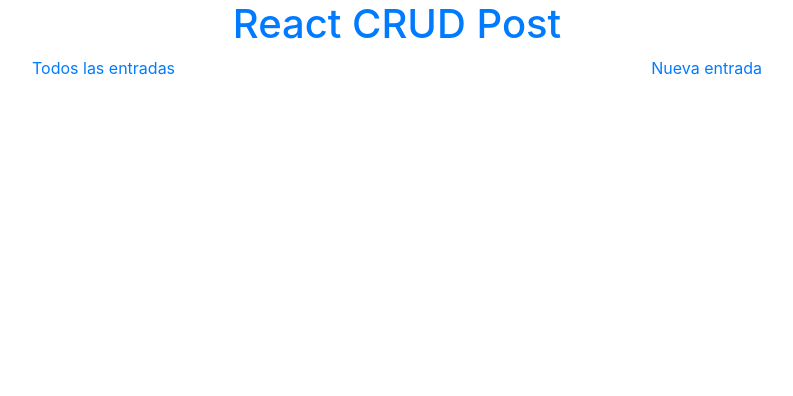
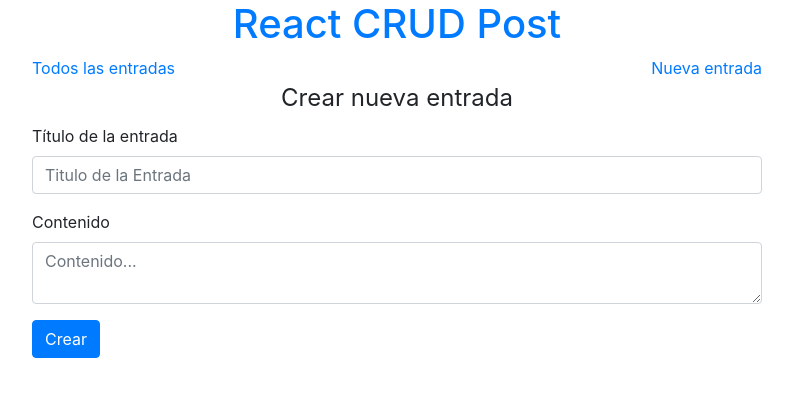
Before and after one commit to lrg1980/abmreactpost, a React (Create React App) app: page /crear in a window 1280 px wide. Shown: the top 396 px of the page, without its empty margins (243-1036 px from the left). Built offline with nearby package versions, Linux system fonts and the light colour scheme; no server answers.

Commit message:
Se agrega nueva entrada

```diff
--- /dev/null
+++ b/src/componentes/Formulario.js
@@ -0,0 +1,43 @@
+import React, { Component } from 'react';
+class Formulario extends Component {
+
+     // Crear los refs
+     tituloRef = React.createRef();
+     entradaRef = React.createRef();
+
+     crearPost = (e) => {
+          e.preventDefault();
+
+          // leer los refs
+          const post = {
+               title: this.tituloRef.current.value,
+               body: this.entradaRef.current.value,
+               userId: 1
+          }
+          //console.log(post);
+          // enviar por props o petición de axios
+          this.props.crearPost(post);
+     }
+
+     render() {
+          return (
+
+               <form onSubmit={this.crearPost} className="col-8">
+                    <legend className="text-center">Crear nueva entrada</legend>
+                    <div className="form-group">
+                         <label>Título de la entrada</label>
+                         <input type="text" className="form-control" ref={this.tituloRef} placeholder="Titulo de la Entrada" />
+                    </div>
+                    <div className="form-group">
+                         <label>Contenido</label>
+                         <textarea className="form-control" ref={this.entradaRef}placeholder="Contenido...">
+                         </textarea>
+                    </div>
+                    <button type="submit" className="btn btn-primary">Crear</button>
+               </form>
+
+           );
+     }
+}
+
+export default Formulario;
--- a/src/componentes/Router.js
+++ b/src/componentes/Router.js
@@ -5,6 +5,7 @@ import Header from './Header';
 import Navegacion from './Navegacion';
 import Posts from './Posts';
 import SinglePost from './SinglePost';
+import Formulario from './Formulario';
 
 class Router extends Component {
      state = {
@@ -34,6 +35,20 @@ class Router extends Component {
                          this.setState({
                               posts: resultado
                          })
+                    }
+               })
+     }
+
+     crearPost = (post) => {
+          axios.post(`https://jsonplaceholder.typicode.com/posts`, { post })
+               .then(res => {
+                    if (res.status === 201) {
+                         let postId = { id: res.data.id };
+                         const nuevoPost = Object.assign({}, res.data.post, postId);
+
+                         this.setState(prevState => ({
+                              posts: [...prevState.posts, nuevoPost]
+                         }))
                     }
                })
      }
@@ -73,6 +88,15 @@ class Router extends Component {
 
                                    />
 
+                                   <Route exact path="/crear" render={ () => {
+                                        return (
+                                             <Formulario
+                                                  crearPost={this.crearPost}
+                                             />
+                                        )
+                                   }}
+                                   />
+
                               </Switch>
                          </div>
                     </div>
```
